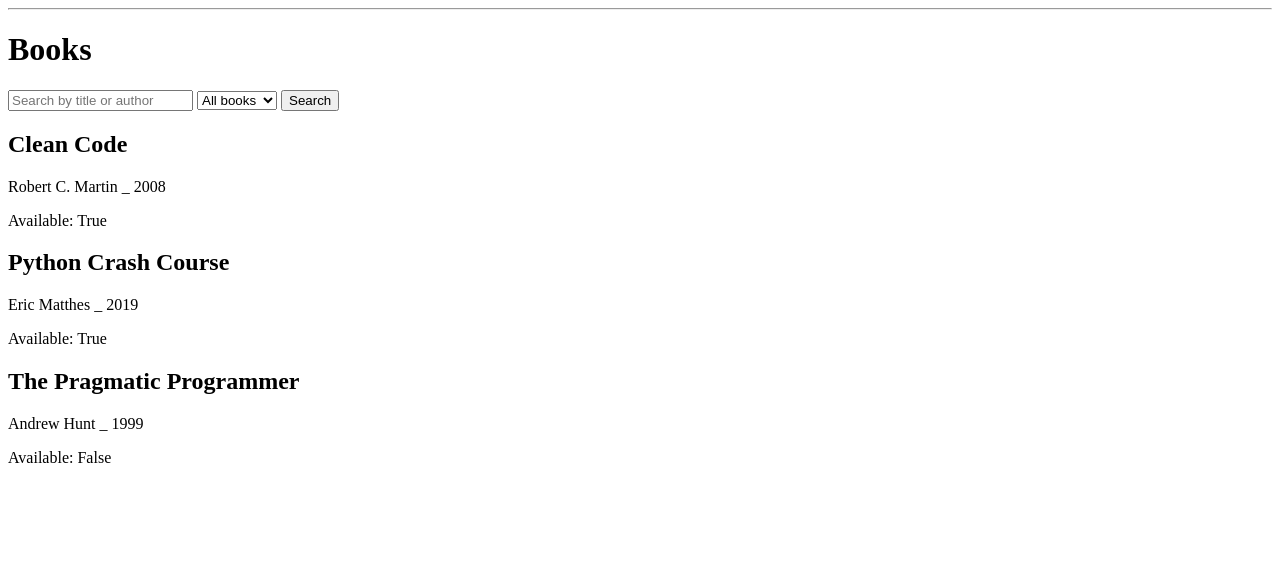
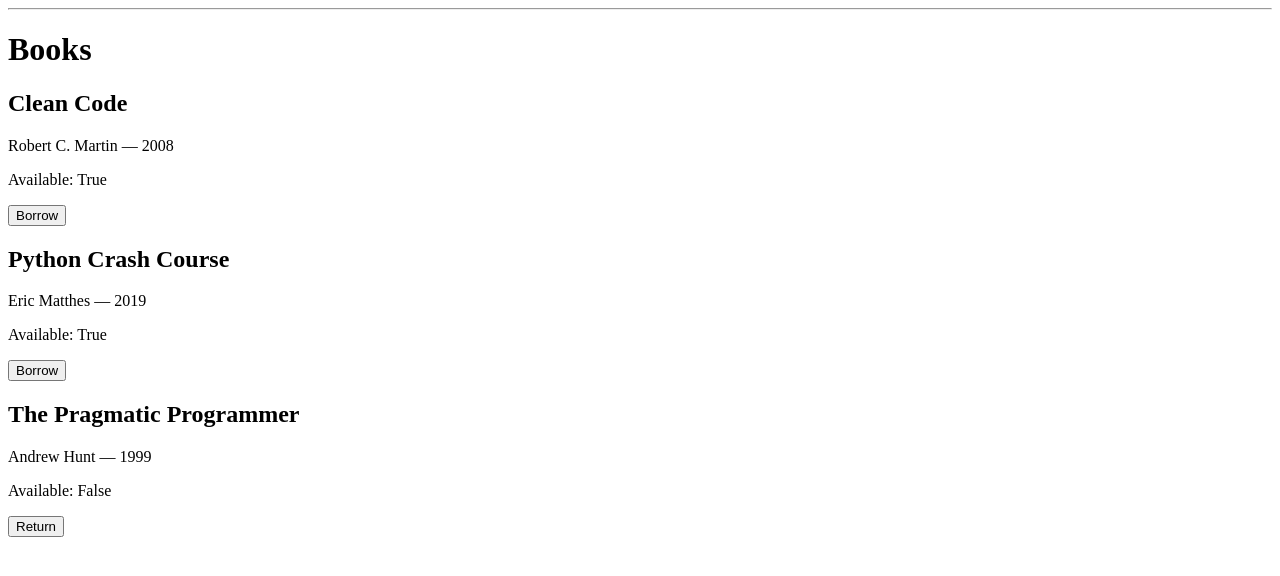
Before and after one commit to mohammadraof/Project_three_Harvard, a Django app: page /books/ in a window 1280 px wide. Shown: the part 98-674 px from the top of the page. Run offline with Django 5.2, Linux system fonts and the light colour scheme.

Commit message:
Create a function to find a book and  member and create a function to borrow a book and create a function to return a book. Connect all the functions to urls.py. Create all the HTML related to these

```diff
--- a/library/templates/library/book_list.html
+++ b/library/templates/library/book_list.html
@@ -1,40 +1,35 @@
-<!-- Templates -->
 {% extends "library/base.html" %}
+
 {% block content %}
-    <h1>Books</h1>
-    <form method="get">
-        <input
-            type="text"
-            name="q"
-            value="{{ query }}"
-            placeholder="Search by title or author"
-        >
 
-        <select name="status">
-            <option value="">All books</option>
+<h1>Books</h1>
 
-            <option
-                value="available"
-                {% if status == "available" %}selected{% endif %}
-            >
-                Available
-            </option>
+{% for book in books %}
 
-            <option
-                value="borrowed"
-                {% if status == "borrowed" %}selected{% endif %}
-            >
-             Borrowed
-            </option>
-        </select>
-
-        <button type="submit">Search</button>
-    </form>
-    {% for book in books %}
     <article>
         <h2>{{ book.title }}</h2>
-        <p>{{ book.author }} _ {{ book.year}}</p>
-        <p>Available: {{ book.available }}</p>
+
+        <p>{{ book.author }} — {{ book.year }}</p>
+
+        <p>
+            Available:
+            {{ book.available }}
+        </p>
+
+        {% if book.available %}
+            <form method="post" action="{% url 'borrow_book' book.id 1 %}">
+                {% csrf_token %}
+                <button type="submit">Borrow</button>
+            </form>
+        {% else %}
+            <form method="post" action="{% url 'return_book' book.id %}">
+                {% csrf_token %}
+                <button type="submit">Return</button>
+            </form>
+        {% endif %}
+
     </article>
-  {% endfor %}
+
+{% endfor %}
+
 {% endblock %}
--- a/library/urls.py
+++ b/library/urls.py
@@ -7,4 +7,6 @@ urlpatterns = [
     path("books/", views.book_list, name="book_list"),
     path("members/", views.member_list, name="member_list"),
     path("statistics/", views.statistics, name="statistics"),
+    path("borrow/<int:book_id>/<int:member_id>/", views.borrow_book, name="borrow_book"),
+    path("return/<int:book_id>/", views.return_book, name="return_book"),
 ]
--- a/library/views.py
+++ b/library/views.py
@@ -1,11 +1,76 @@
-from django.shortcuts import render
-from .sample_data import books, members
+from django.shortcuts import render, redirect
+from .sample_data import books, members, borrowings
+from datetime import date
 
+
+
+
+# ------------------
+# FIND book
+# ------------------
+
+def find_book(book_id):
+    return next((b for b in books if b["id"] == book_id), None)
+
+# ------------------
+# FIND MEMBER
+# ------------------
+
+def find_member(member_id):
+    return next((m for m in members if m["id"] == member_id), None)
+
+# ------------------
+# BORROW BOOK
+# ------------------
+
+def borrow_book(request, book_id, member_id):
+    book = find_book(book_id)
+    member = find_member(member_id)
+
+    if request.method == "POST" and book and member and book["available"]:
+        book["available"] = False
+        book["borrow_count"] += 1
+
+        borrowings.append({
+            "book_id": book_id,
+            "member_id": member_id,
+            "borrowed_at": date.today().isoformat(),
+            "returned_at": None,
+        })
+
+    return redirect("book_list")
+
+
+# ------------------
+# RETURN BOOK
+# ------------------
+
+def return_book(request, book_id):
+    book = find_book(book_id)
+
+    if request.method == "POST" and book and not book["available"]:
+        book["available"] = True
+
+        for borrowing in borrowings:
+            if(
+                borrowing["book_id"] == book_id
+                and borrowing["returned_at"] is None
+            ):
+                borrowing["returned_at"] = date.today().isoformat()
+                break
+
+    return redirect("book_list")
+
+# ------------------
+# HOME
+# ------------------
 
 def home(request):
     return render(request, "library/home.html")
 
-
+# ------------------
+# BOOK LIST
+# ------------------
 def book_list(request):
     query = request.GET.get("q", "").strip().lower()
     status = request.GET.get("status", "").strip().lower()
@@ -44,12 +109,18 @@ def book_list(request):
         "status": status,
     })
 
+# ------------------
+# MEMBER LIST
+# ------------------
 
 def member_list(request):
     return render(request, "library/member_list.html", {
         "members": members,
     })
 
+# ------------------
+# STATISTICS
+# ------------------
 
 def statistics(request):
     total_books = len(books)
```
